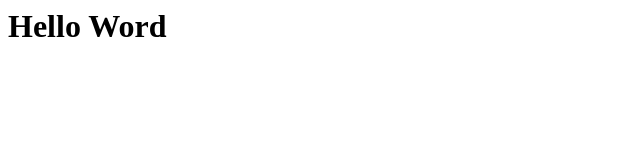
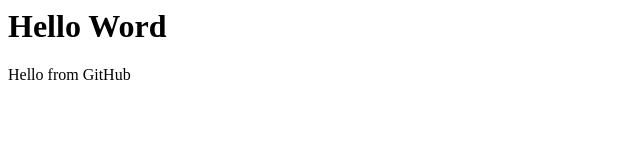
Before and after one commit to Holatresveces/git-test, a plain HTML site: page index.html in a window 1280 px wide. Shown: the whole page, without its empty margins (0-640 px from the left). Drawn offline with Linux system fonts and the light colour scheme.

Commit message:
Update index.html from GitHub

```diff
--- a/index.html
+++ b/index.html
@@ -1 +1,2 @@
 <h1>Hello Word</h1>
+<p>Hello from GitHub</p>
```
